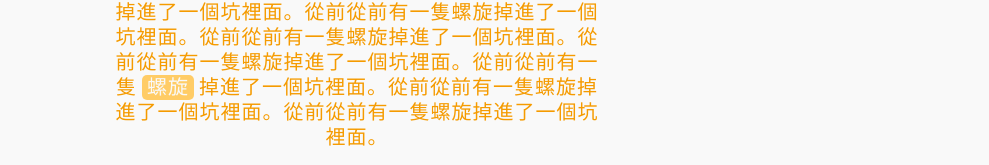
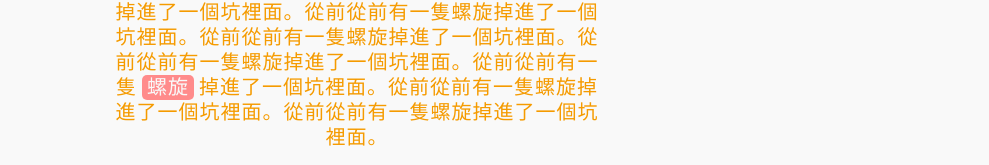
Before and after one commit to orinx/furry-tw, a plain HTML site: page index.html in a window 1280 px wide. Shown: the part 314-479 px from the top of the page, without its empty margins (283-1272 px from the left). Drawn offline with Linux system fonts and the light colour scheme.

Commit message:
change link color

```diff
--- a/index.html
+++ b/index.html
@@ -53,7 +53,7 @@ body{
   padding: 0 5px 0 5px;
   margin: 0 5px 0 5px;
   line-height: 25px;
-  background-color: #FFCC66;
+  background-color: #ff8b8b;
   border-radius: 5px 5px 5px 5px;
   width: auto;
   color: #F9F9F9;
```
